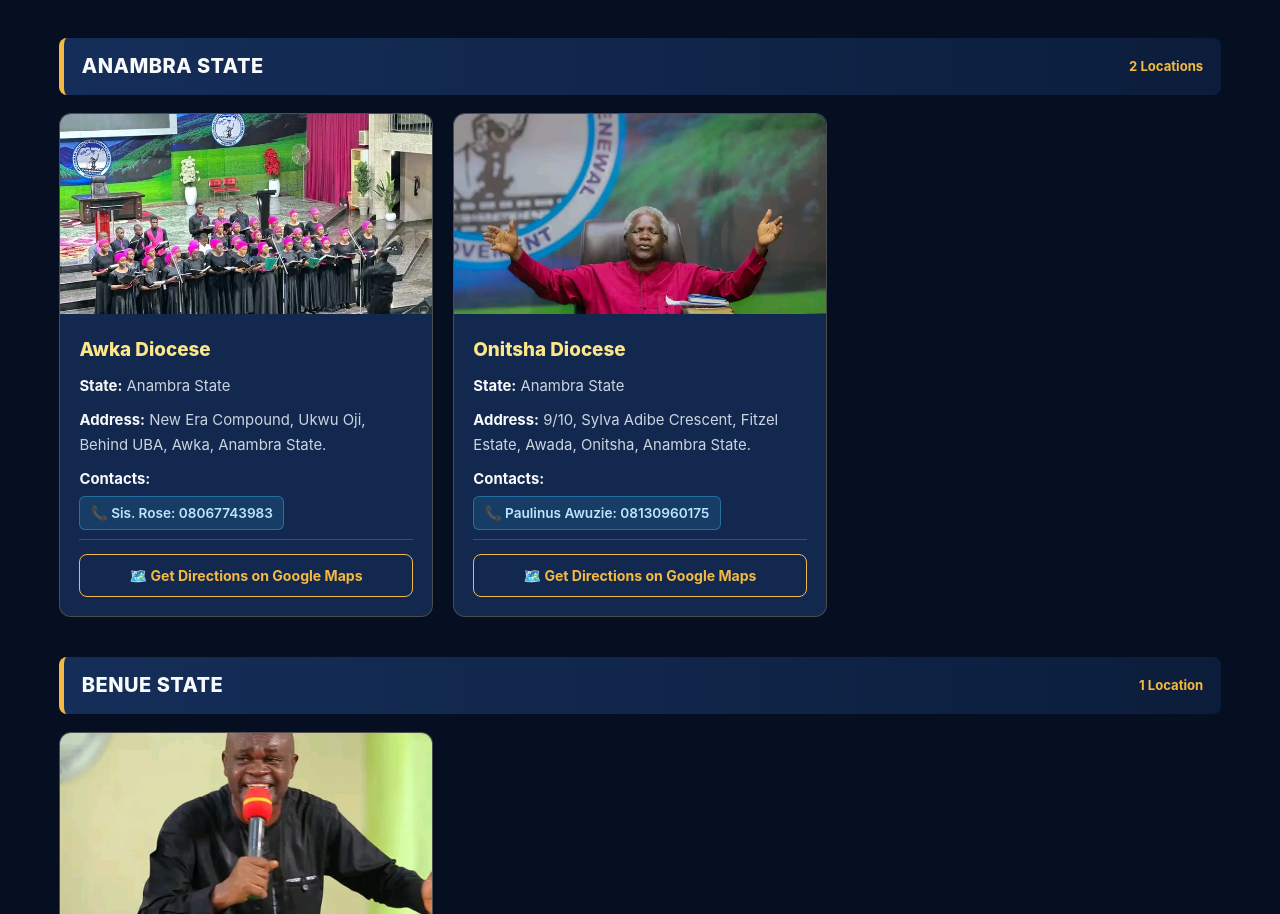
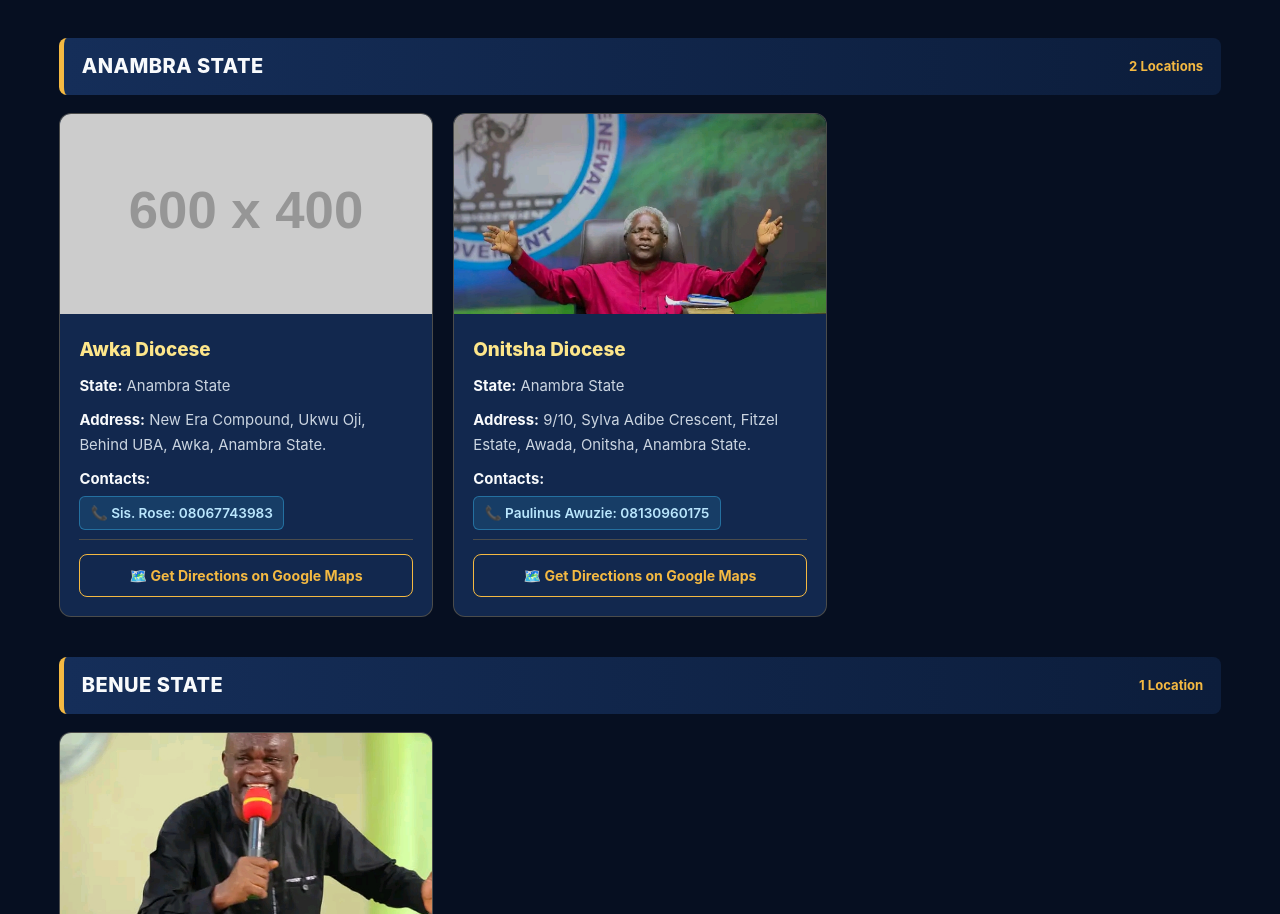
Before and after one commit to watchmanjudahparish/Wccrm-locator-nig-, a plain HTML site: page index.html in a window 1280 px wide. Shown: the part 2749-3663 px from the top of the page. Drawn offline with Linux system fonts and the light colour scheme; placeholder pictures from the web are drawn by us.

Commit message:
Update image source in index.html

```diff
--- a/index.html
+++ b/index.html
@@ -706,7 +706,7 @@
         diocese: "Awka Diocese",
         address: "New Era Compound, Ukwu Oji, Behind UBA, Awka, Anambra State.",
         contacts: [{ name: "Sis. Rose", phone: "08067743983" }],
-        image: "youth choir.jpg",
+        image: "awka (1).jpg",
         lat: 6.2105,
         lng: 7.0723
       },
```
